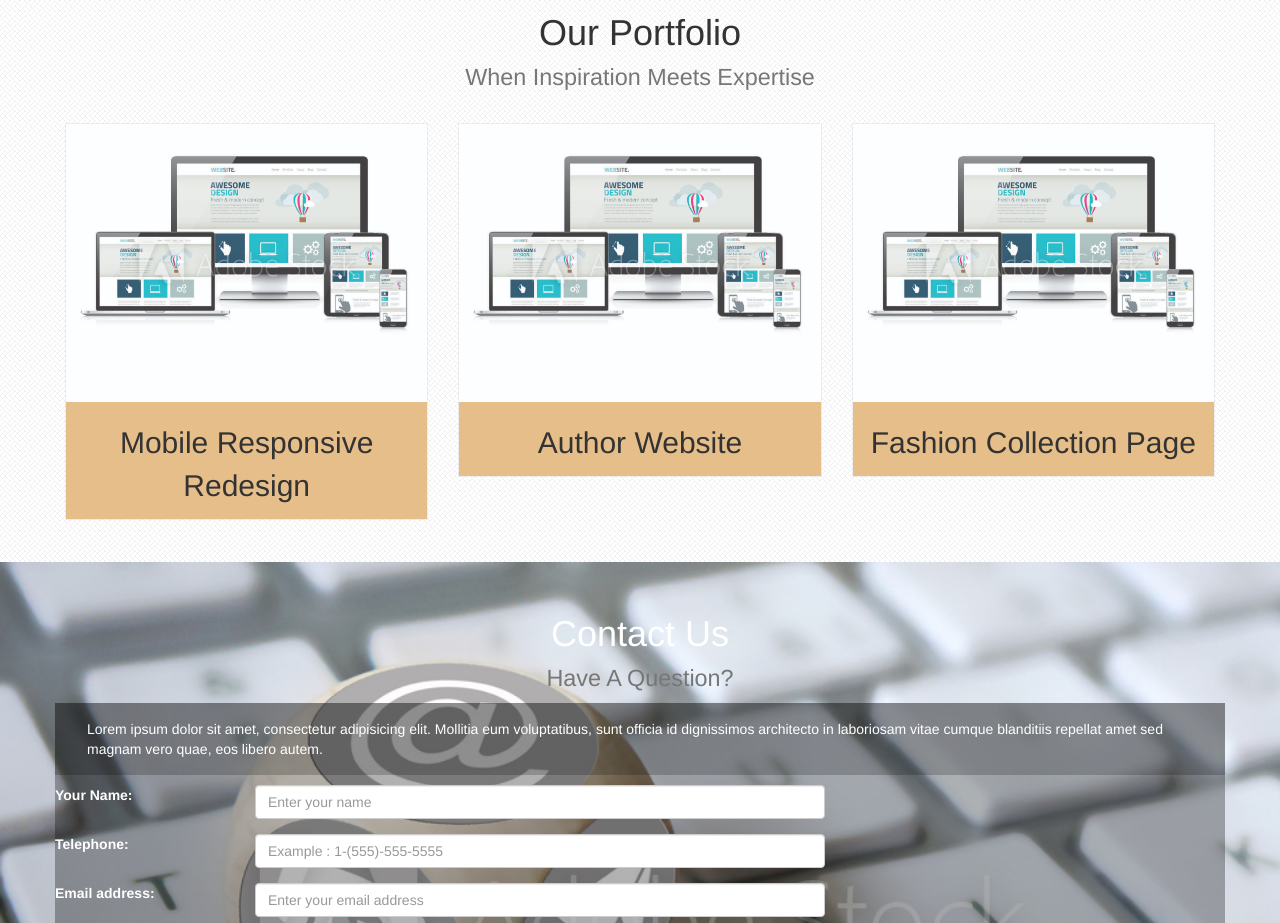
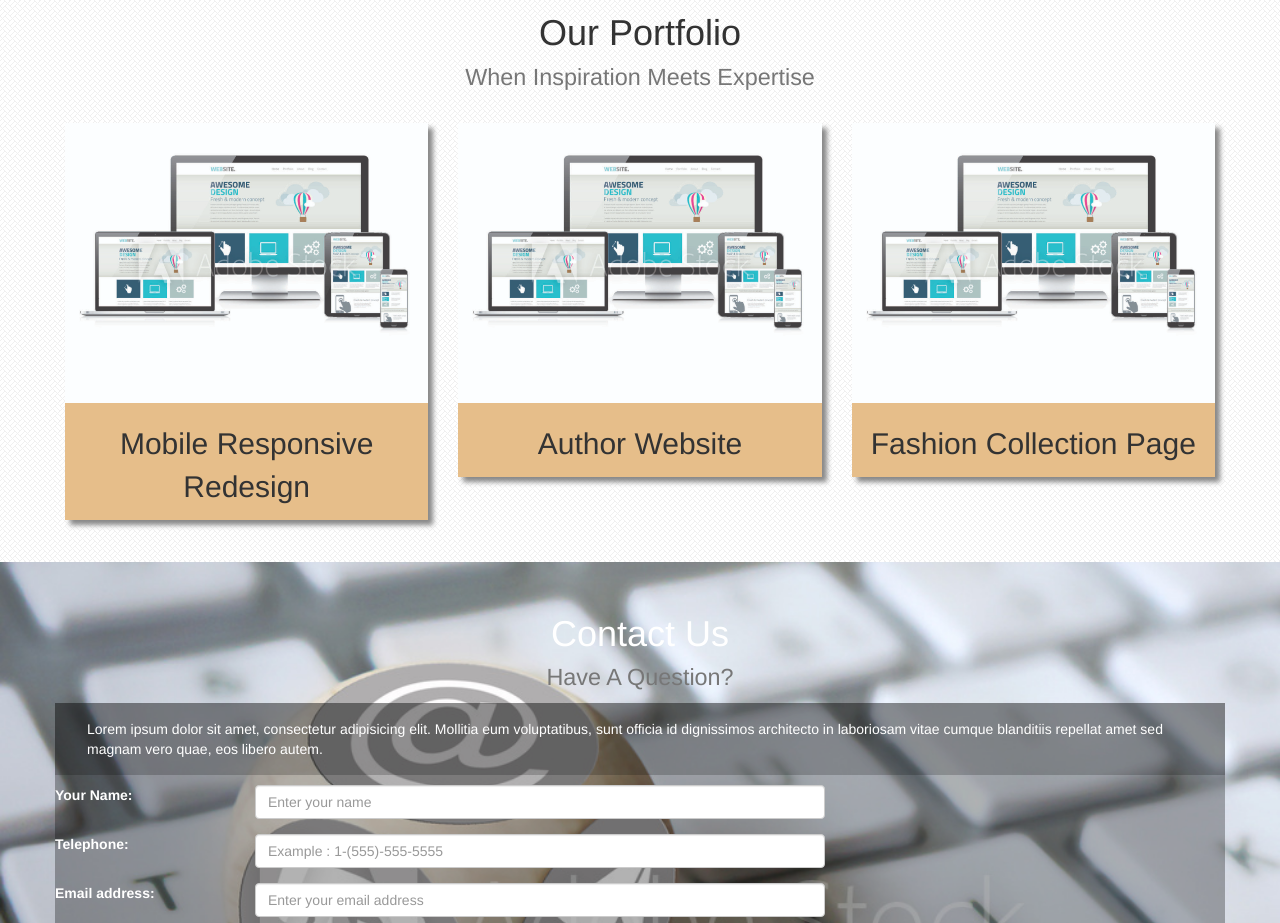
Before and after one commit to kcs2015/RKM, a plain HTML site: page index.html in a window 1280 px wide. Shown: the part 4440-5363 px from the top of the page. Drawn offline with nearby package versions, Linux system fonts and the light colour scheme.

Commit message:
Updated Portfolio Section
Changed hover effect on portfolio divs

```diff
--- a/assets/css/rkm-styles.css
+++ b/assets/css/rkm-styles.css
@@ -123,7 +123,7 @@ background-size:16px 16px; */
 .portfolio-content{
     width:100%;
    min-height: 20.5rem;
-    background-color: #E6BE8A;
+
     padding-bottom: 1px;
 }
 .portfolio-column{
@@ -132,7 +132,6 @@ background-size:16px 16px; */
 }
 .portfolio-item-header{
     text-align: center;
-    color: ;
     line-height: inherit;
 }
 .portfolio-item-wrapper{
@@ -145,14 +144,18 @@ background-size:16px 16px; */
   #000000 5px,
   #000000 10px
 ); */
-    border: 1px solid rgba(128,128,128,.125);
-     /* box-shadow: 5px 5px 5px #888888;*/
+     background-color: #E6BE8A;
+      box-shadow: 5px 5px 5px #888888;
 
 }
 .portfolio-item-wrapper:hover{
+    background-color:#e2b275;
+
+    /* BORDER EFFECT
+
     border-width: thick;
     border-color: #C0C0C0;
-    border-style: solid;
+    border-style: solid;*/
 }
 /* CONTACT STYLES */
 #contact-main{
@@ -166,7 +169,7 @@ background-size:16px 16px; */
     background: rgba(0,0,0,0.2);
 }
 #contact-main .section-content{
-   color: white
+   color: white;
 }
 
 .trans-content-background{
```
Also changed, not shown: 1 other file.
